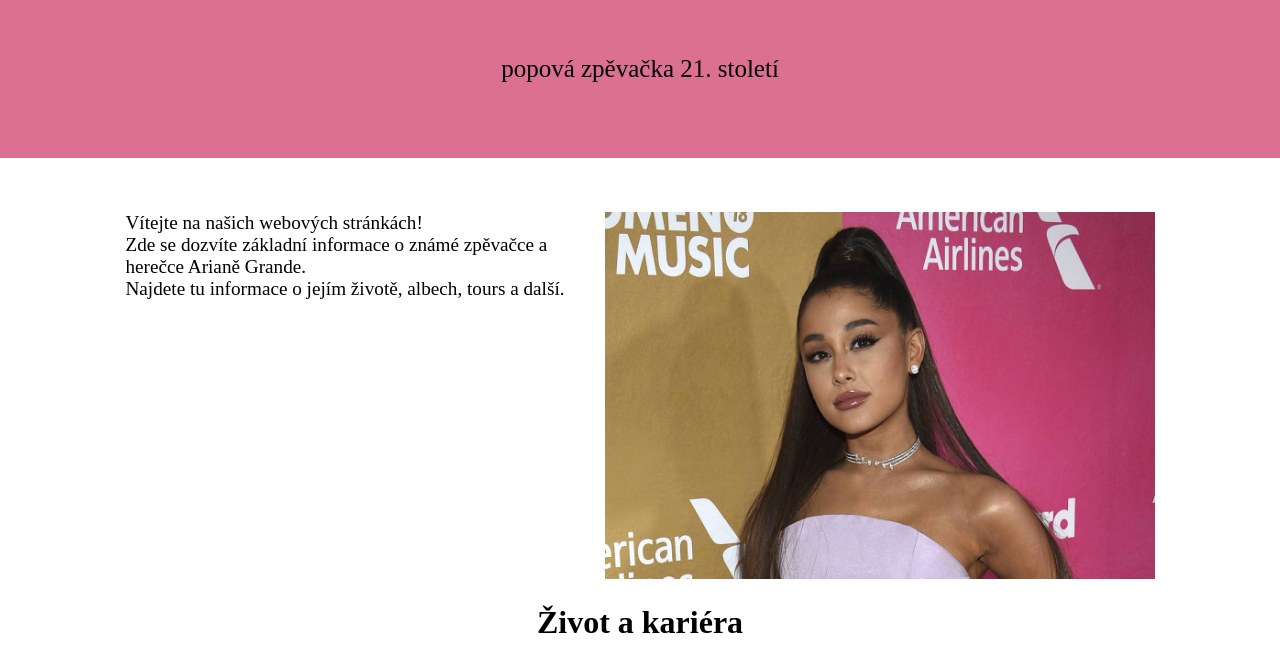
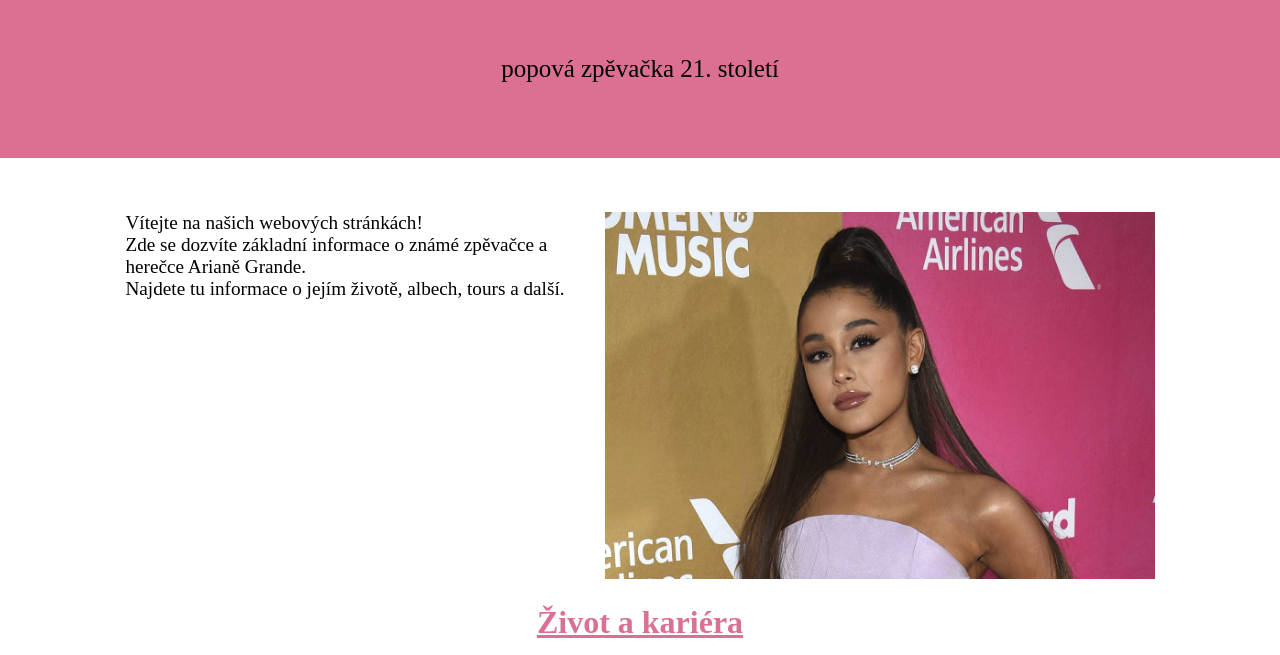
Before and after one commit to Luci359/lucka, a plain HTML site: page index.html in a window 1280 px wide. Shown: the part 145-800 px from the top of the page. Drawn offline with Linux system fonts and the light colour scheme.

Commit message:
Update index.html

```diff
--- a/index.html
+++ b/index.html
@@ -34,7 +34,7 @@
 </div>
 
 
-<h1>Život a kariéra</h1>
+<h1 style='color:palevioletred;'><u>Život a kariéra</u></h1>
 
 <big> Ariana Grande se narodila 26. června 1993 v Boca Raton na Floridě. Její celé jméno je Ariana Grande-Butera. Už od malička zpívala.</br>
 V roce 2008 vystupovala v muzikále 13. Hrála v seriálu Victorious na stanici Nickelodeon, jehož první</br>
```
